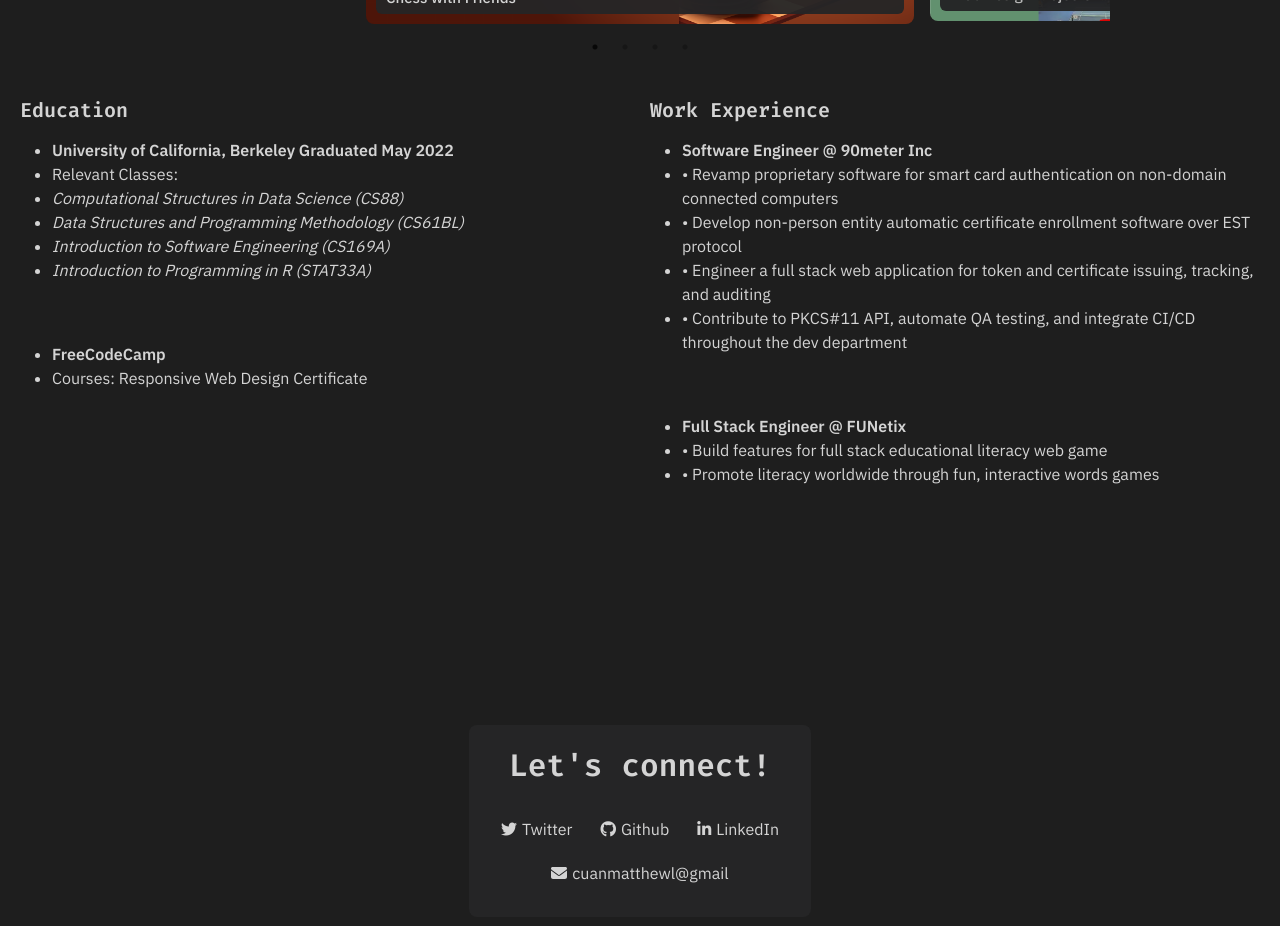
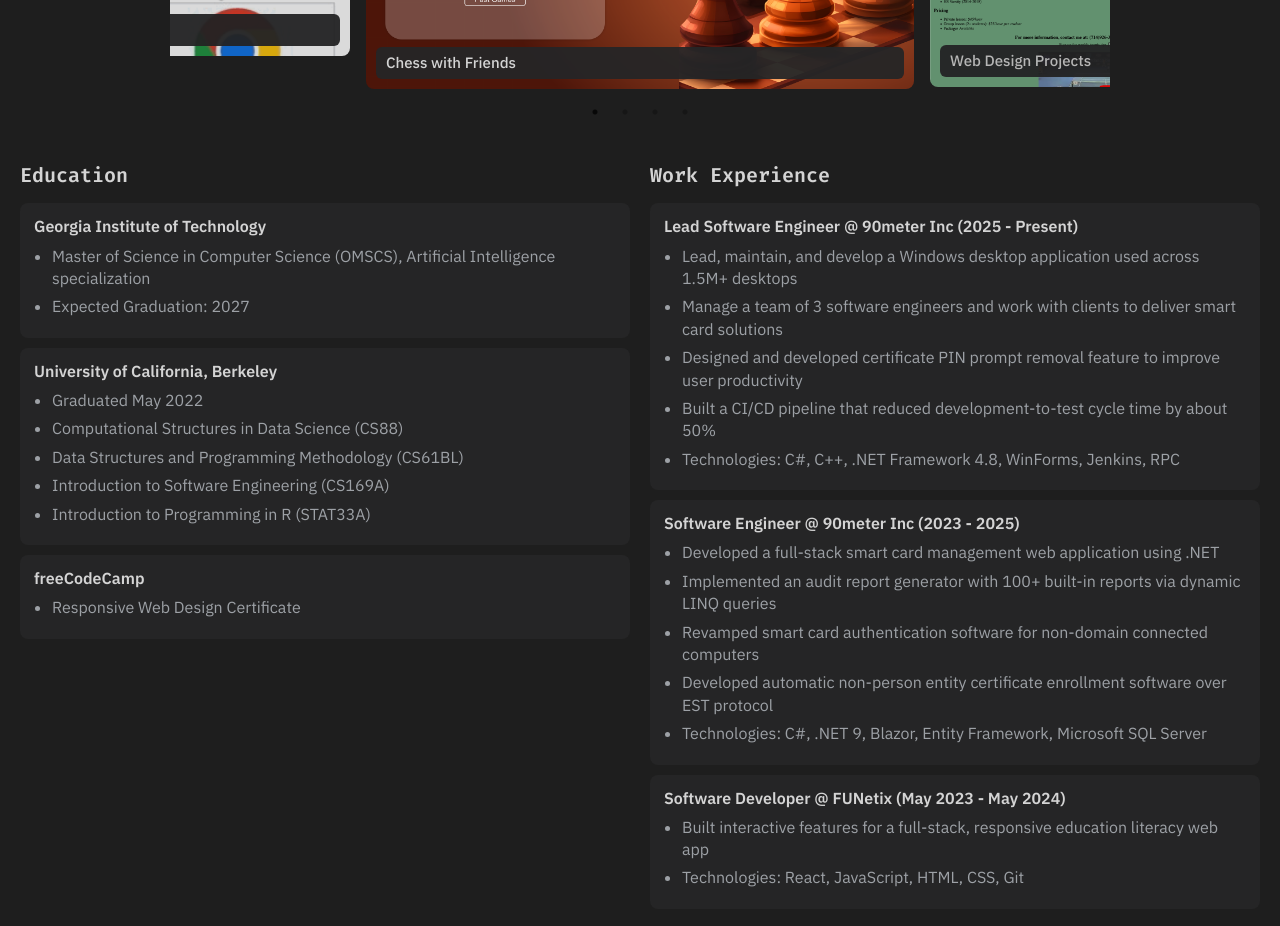
Before and after one commit to matthewcuan/portfolio-website, a React (Create React App) app: page / in a window 1280 px wide. Shown: the part 1800-2726 px from the top of the page. Built offline with nearby package versions, Linux system fonts and the light colour scheme.

Commit message:
Update About and Experience from resume details

```diff
--- a/src/components/About.jsx
+++ b/src/components/About.jsx
@@ -27,8 +27,11 @@ function About() {
         </p>
         <br></br>
         <p>
-          <b>Languages: </b>C#, JavaScript, HTML, CSS, Java,
-          Python, Node, Ruby on Rails, R
+          <b>Languages: </b>C#, C++, JavaScript, Python, HTML, CSS, SQL
+        </p>
+        <br></br>
+        <p>
+          <b>Skills: </b>.NET, Blazor, Entity Framework, WinForms, React, Jenkins, Git, AWS
         </p>
         <br></br>
         <p>
--- a/src/components/Experience.jsx
+++ b/src/components/Experience.jsx
@@ -1,74 +1,96 @@
-import React from 'react'
+import React from "react";
+import { motion } from "framer-motion";
+
+const education = [
+  {
+    title: "Georgia Institute of Technology",
+    details: [
+      "Master of Science in Computer Science (OMSCS), Artificial Intelligence specialization",
+      "Expected Graduation: 2027",
+    ],
+  },
+  {
+    title: "University of California, Berkeley",
+    details: [
+      "Graduated May 2022",
+      "Computational Structures in Data Science (CS88)",
+      "Data Structures and Programming Methodology (CS61BL)",
+      "Introduction to Software Engineering (CS169A)",
+      "Introduction to Programming in R (STAT33A)",
+    ],
+  },
+  {
+    title: "freeCodeCamp",
+    details: ["Responsive Web Design Certificate"],
+  },
+];
+
+const work = [
+  {
+    title: "Lead Software Engineer @ 90meter Inc (2025 - Present)",
+    details: [
+      "Lead, maintain, and develop a Windows desktop application used across 1.5M+ desktops",
+      "Manage a team of 3 software engineers and work with clients to deliver smart card solutions",
+      "Designed and developed certificate PIN prompt removal feature to improve user productivity",
+      "Built a CI/CD pipeline that reduced development-to-test cycle time by about 50%",
+      "Technologies: C#, C++, .NET Framework 4.8, WinForms, Jenkins, RPC",
+    ],
+  },
+  {
+    title: "Software Engineer @ 90meter Inc (2023 - 2025)",
+    details: [
+      "Developed a full-stack smart card management web application using .NET",
+      "Implemented an audit report generator with 100+ built-in reports via dynamic LINQ queries",
+      "Revamped smart card authentication software for non-domain connected computers",
+      "Developed automatic non-person entity certificate enrollment software over EST protocol",
+      "Technologies: C#, .NET 9, Blazor, Entity Framework, Microsoft SQL Server",
+    ],
+  },
+  {
+    title: "Software Developer @ FUNetix (May 2023 - May 2024)",
+    details: [
+      "Built interactive features for a full-stack, responsive education literacy web app",
+      "Technologies: React, JavaScript, HTML, CSS, Git",
+    ],
+  },
+];
+
+function TimelineCard({ item, delay = 0 }) {
+  return (
+    <motion.article
+      className="experience-card"
+      initial={{ opacity: 0, y: 24 }}
+      whileInView={{ opacity: 1, y: 0 }}
+      viewport={{ once: true, amount: 0.2 }}
+      transition={{ duration: 0.45, delay }}
+    >
+      <h3>{item.title}</h3>
+      <ul>
+        {item.details.map((detail) => (
+          <li key={detail}>{detail}</li>
+        ))}
+      </ul>
+    </motion.article>
+  );
+}
 
 function Experience() {
   return (
     <section id="experience-section">
-      <div className='column'>
+      <div className="column">
         <h1>Education</h1>
-        <ul>
-          <li><b>
-            University of California, Berkeley Graduated May 2022
-          </b></li>
-          <li>
-            Relevant Classes:
-          </li>
-          <li><i>
-            Computational Structures in Data Science (CS88)
-          </i></li>
-          <li><i>
-            Data Structures and Programming Methodology (CS61BL)
-          </i></li>
-          <li><i>
-            Introduction to Software Engineering (CS169A)
-          </i></li>
-          <li><i>
-            Introduction to Programming in R (STAT33A)
-          </i></li>
-        </ul>
-        <br></br>
-        <ul>
-          <li><b>
-            FreeCodeCamp
-          </b></li>
-          <li>
-            Courses: Responsive Web Design Certificate
-          </li>
-        </ul>
+        {education.map((item, index) => (
+          <TimelineCard item={item} key={item.title} delay={index * 0.1} />
+        ))}
       </div>
       <div className="column">
         <h1>Work Experience</h1>
-        <ul>
-          <li>
-            <b>Software Engineer @ 90meter Inc</b>
-          </li>
-          <li>
-            • Revamp proprietary software for smart card authentication on non-domain connected computers
-          </li>
-          <li>
-            • Develop non-person entity automatic certificate enrollment software over EST protocol
-          </li>
-          <li>
-            • Engineer a full stack web application for token and certificate issuing, tracking, and auditing
-          </li>
-          <li>
-            • Contribute to PKCS#11 API, automate QA testing, and integrate CI/CD throughout the dev department
-          </li>
-        </ul>
-        <br></br>
-        <ul>
-          <li>
-            <b>Full Stack Engineer @ FUNetix</b>
-          </li>
-          <li>
-            • Build features for full stack educational literacy web game
-          </li>
-          <li>
-            • Promote literacy worldwide through fun, interactive words games
-          </li>
-        </ul>
+        {work.map((item, index) => (
+          <TimelineCard item={item} key={item.title} delay={index * 0.1} />
+        ))}
       </div>
     </section>
-  )
+  );
 }
 
-export default Experience
+export default Experience;
```
